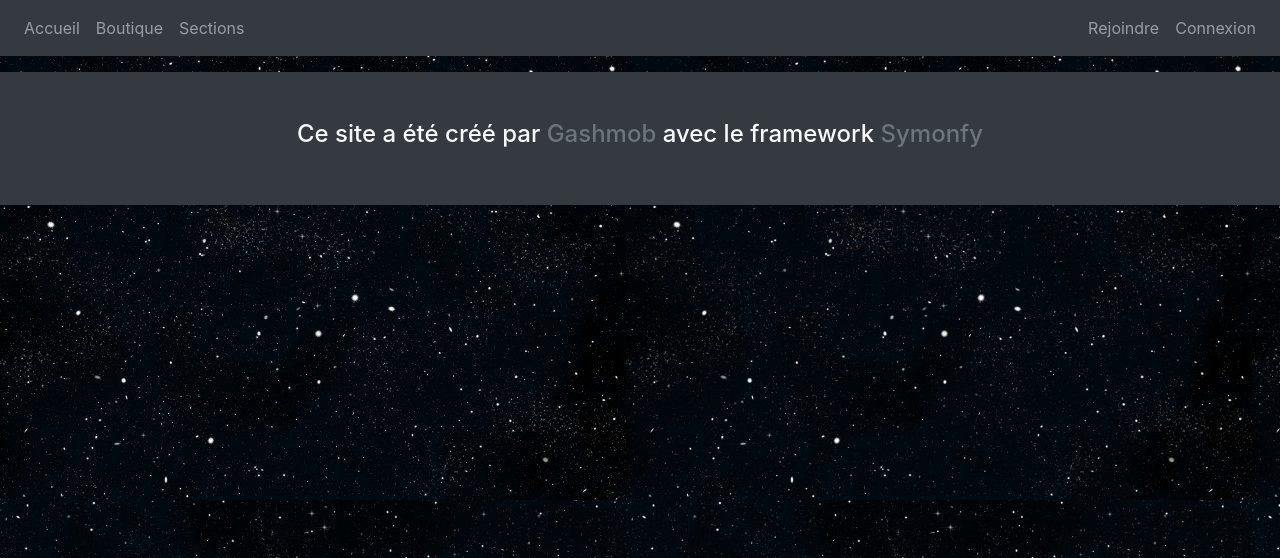
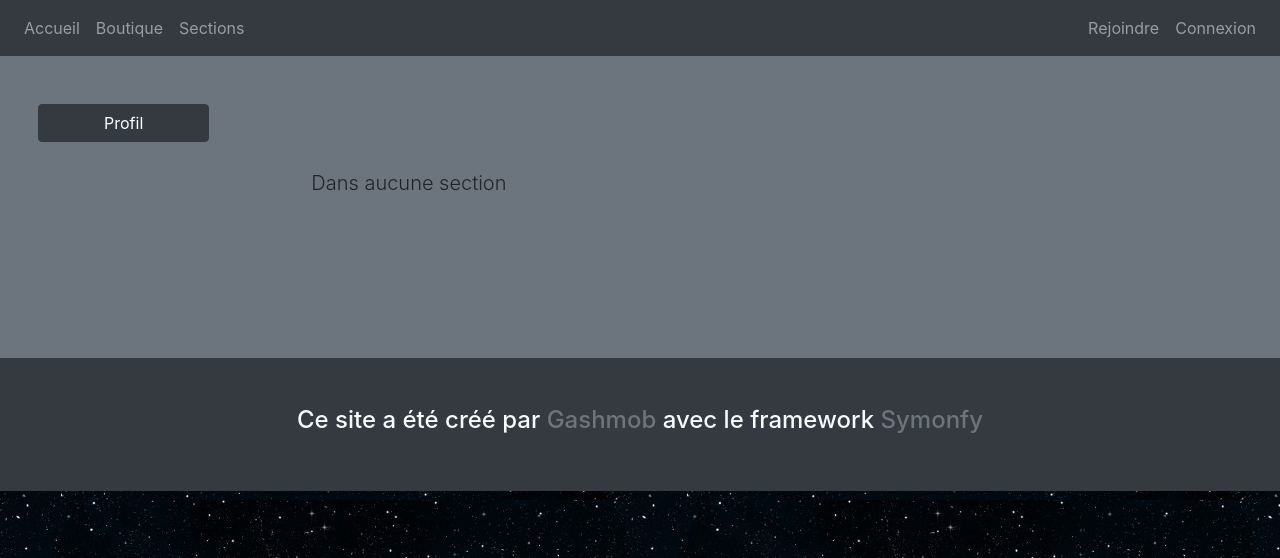
Before and after one commit to Hediata/site_internet, a Symfony app: template templates/home/user.html.twig in a window 1280 px wide. Shown: the top 558 px of the page. Run offline with Twig, Linux system fonts and the light colour scheme; the template is opened without the code that fills it: most values are stand-ins (such as "Sample title", 1, 10 or a date in 2020); some libraries are stand-ins or nearby versions.

Commit message:
Bootstrap sur profil

```diff
--- a/templates/baseWOHeader.html.twig
+++ b/templates/baseWOHeader.html.twig
@@ -4,6 +4,8 @@
     <meta charset="UTF-8">
     <title>Hediata | {% block title %}{% endblock %}</title>
     <link rel="shortcut icon" href="{{ asset('images/Hediata.png') }}" type="image/x-icon">
+
+    <script src="https://kit.fontawesome.com/831001b8d8.js" crossorigin="anonymous"></script>
 
     <link rel="stylesheet" href="https://stackpath.bootstrapcdn.com/bootstrap/4.4.1/css/bootstrap.min.css"
           integrity="sha384-Vkoo8x4CGsO3+Hhxv8T/Q5PaXtkKtu6ug5TOeNV6gBiFeWPGFN9MuhOf23Q9Ifjh" crossorigin="anonymous">
--- a/templates/home/user.html.twig
+++ b/templates/home/user.html.twig
@@ -3,53 +3,69 @@
 {% block title %}{{ user.login }}{% endblock %}
 
 {% block body %}
-    <div class="container">
-        <div class="boutons">
-            <span id="profil">Profil</span>
+    <div class="pt-5 bg-secondary"></div><!-- Pour faire de l'espace en haut -->
+
+    <div class="container-fluid bg-secondary pt-5 pb-5">
+        <div class="d-flex container-fluid">
+            <div class="boutons nav flex-column col-2 pr-3 mr-3">
+                <span id="profil" class="btn btn-dark m-2">Profil</span>
                 {% if app.session.get('user') and user.login == app.session.get('user').login %}
-                <span id="parametres">Paramètres</span>
-                <span id="commandes">Commandes</span>
+                    <span id="parametres" class="btn btn-dark m-2">Paramètres</span>
+                    <span id="commandes" class="btn btn-dark m-2">Commandes</span>
                 {% endif %}
             </div>
 
-        <div class="onglets">
+            <div class="onglets col-10">
                 <div id="profil">
-                <div class="utilisateur">
-                    <h2>{{ user.login }}</h2>
+                    <h1>{{ user.login }}</h1>
+
+                    <div class="jumbotron col-5 bg-transparent">
+                        <div class="container">
+                            {% if user.section %}
+                                <p class="lead">
+                                    <a href="{{ path('app_sections', {section:user.section.nom}) }}"
+                                       class="text-dark">{{ user.section.nom }}</a>
+                                    ({{ user.grade.nom }})</p>
+                            {% else %}
+                                <p class="lead">Dans aucune section</p>
+                            {% endif %}
+                        </div>
+                    </div>
                 </div>
 
-                <div class="resume">
-                    <ul>
-                        {% if user.section %}
-                            <li>
-                                <a href="{{ path('app_sections', {section:user.section.nom}) }}">{{ user.section.nom }}</a>
-                            </li>
-                            <li><em>{{ user.grade.nom }}</em></li>
-                        {% else %}
-                            <li>Dans aucune section</li>
-                        {% endif %}
-                    </ul>
+                {% if app.session.get('user') and user.login == app.session.get('user').login %}
+                    <div id="parametres" class="col-4">
+                        <form name="utilisateur" method="post">
+                            <div class="input-group mb-3">
+                                <div class="input-group-prepend">
+                                    <span class="input-group-text">Prenom</span>
                                 </div>
+                                <input type="text" class="form-control" name="prenom" value="{{ user.prenom }}">
                             </div>
-            {% if app.session.get('user') and user.login == app.session.get('user').login %}
-                <div id="parametres">
-                    {{ form_start(form) }}
-                    {{ form_widget(form) }}
-                    <button type="submit">Modifier</button>
-                    {{ form_end(form) }}
+                            <div class="input-group mb-3">
+                                <div class="input-group-prepend">
+                                    <span class="input-group-text">Nom</span>
+                                </div>
+                                <input type="text" class="form-control" name="nom" value="{{ user.nom }}">
+                            </div>
+                            <input type="submit" class="btn btn-primary" value="Modifier">
+                        </form>
                     </div>
 
                     <div id="commandes">
                         {% if commandes is empty %}
-                        <p>Aucune commande</p>
+                            <p class="lead">Aucune commande</p>
                         {% else %}
-                        <table>
+                            <table class="table table-dark table-striped table-hover">
+                                <thead class="thead-dark">
                                 <tr>
                                     <th>Produit</th>
                                     <th>Quantité</th>
                                     <th>Date</th>
                                     <th>Réalisée</th>
                                 </tr>
+                                </thead>
+                                <tbody>
                                 {% for commande in commandes %}
                                     <tr>
                                         <td>
@@ -60,10 +76,12 @@
                                         <td>{% if commande.realise %}Oui{% else %}Non{% endif %}</td>
                                     </tr>
                                 {% endfor %}
+                                </tbody>
                             </table>
                         {% endif %}
                     </div>
                 {% endif %}
+            </div>
         </div>
     </div>
 {% endblock %}
```
Also changed, not shown: src/Controller/HomeController.php (+9 -10 lines). Lines whose indentation alone changed are shown as unchanged.
